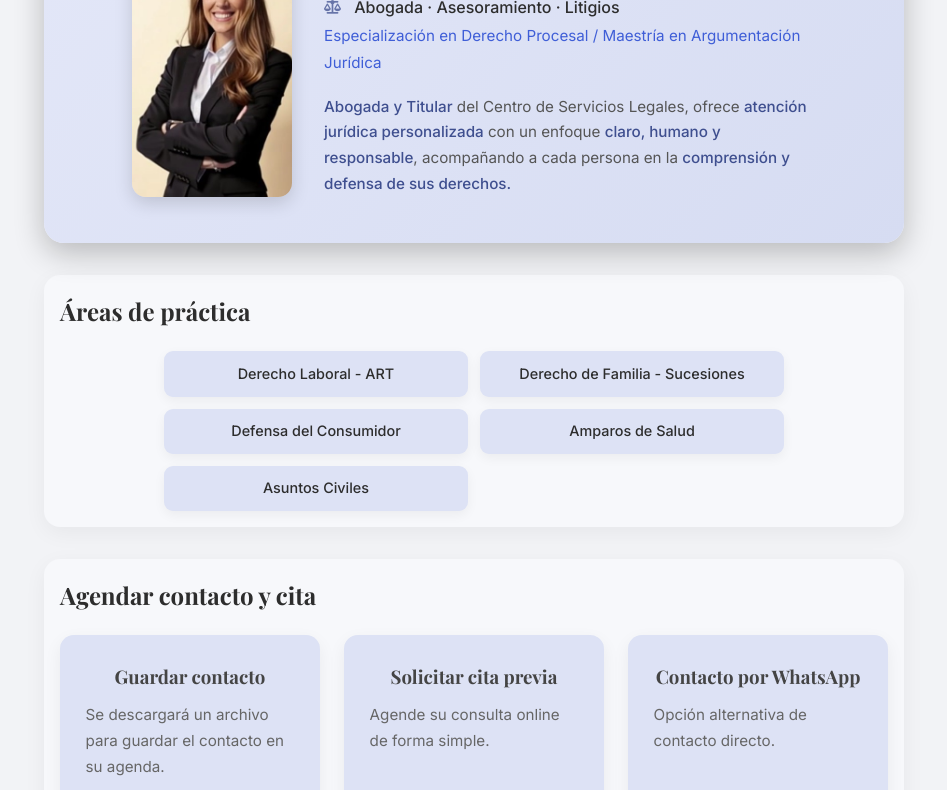
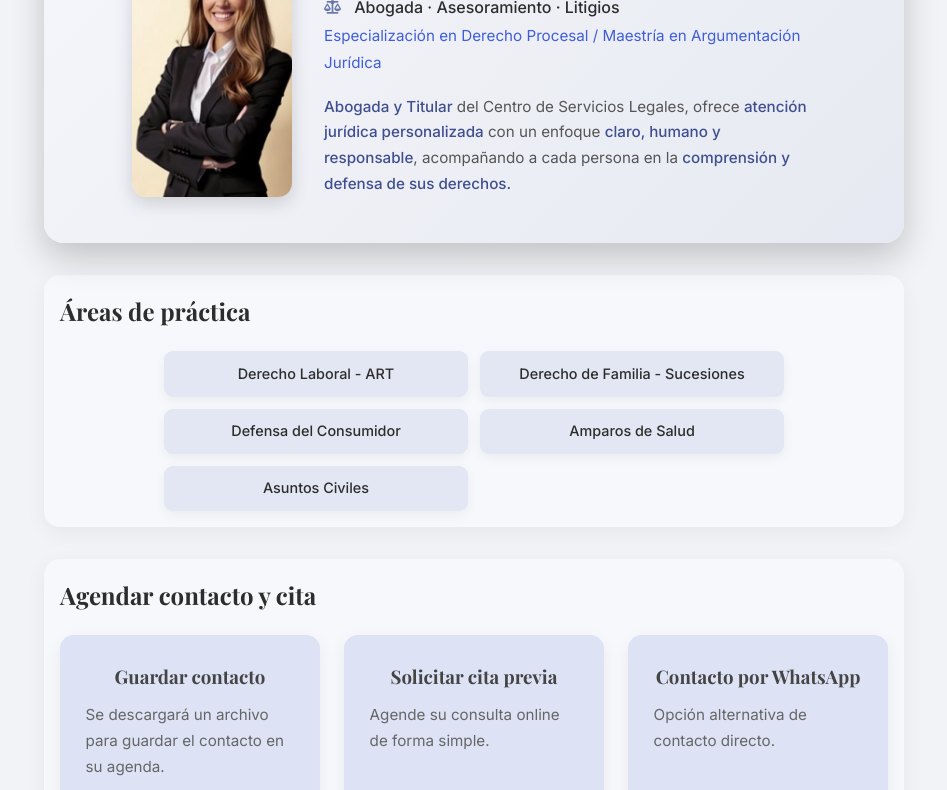
Before and after one commit to draguadalupesalva/perfil, a plain HTML site: page index.html in a window 1280 px wide. Shown: the part 124-914 px from the top of the page, without its empty margins (166-1113 px from the left). Drawn offline with nearby package versions, Linux system fonts and the light colour scheme.

Commit message:
Update index.html

```diff
--- a/index.html
+++ b/index.html
@@ -24,15 +24,22 @@ body{
 
 /* HEADER */
 .header{
-    background:linear-gradient(135deg, #e3e7f8 0%, #d6dcf2 100%);
+    background:linear-gradient(135deg,
+        #f5f6fa 0%,
+        #e6e9f1 100%
+    );
     padding:2.4rem 2rem;
     border-radius:20px;
-    box-shadow:0 10px 30px rgba(0,0,0,.24);
-    display:flex;
+
+    box-shadow:
+        0 14px 34px rgba(0,0,0,.20),
+        inset 0 1px 0 rgba(255,255,255,.75);
+        display:flex;
     justify-content:center;
 
     animation:fadeUp .8s ease-out both;
 }
+
 
 .header-text p:not(.title){
     font-size:0.95rem;
@@ -185,7 +192,7 @@ body{
 
 
 .area{
-    background:#dde2f5;
+    background:#e3e6f3;
     padding:0.65rem 1rem;
     font-size:0.9rem;
     border-radius:9px;
```
